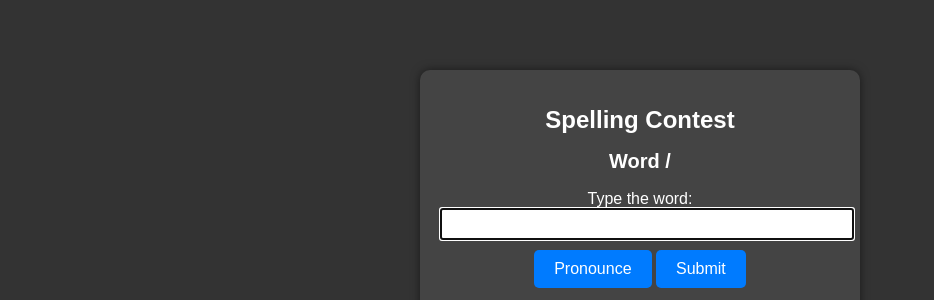
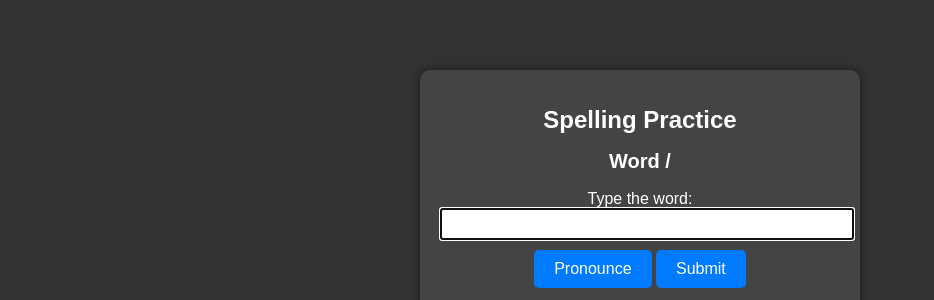
Before and after one commit to AHStudying/Flask-Spelling-UIL, a Flask app: template api/templates/contest.html in a window 1280 px wide. Shown: the part 131-431 px from the top of the page, without its empty margins (0-934 px from the left). Run offline with Flask 3, Linux system fonts and the light colour scheme; the template is opened without the code that fills it, so the values that code supplies are empty.

Commit message:
Update contest.html

```diff
--- a/api/templates/contest.html
+++ b/api/templates/contest.html
@@ -91,7 +91,7 @@
 </head>
 <body>
     <div class="container">
-        <h1>Spelling Contest</h1>
+        <h1>Spelling Practice</h1>
         <form method="POST" action="{{ url_for('contest') }}">
             <h2>Word {{ current_word_idx + 1 }}/{{ total_words }}</h2>
             <label for="user_input">Type the word:</label>
```
